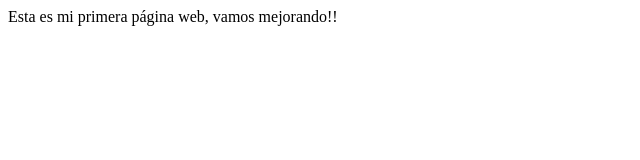
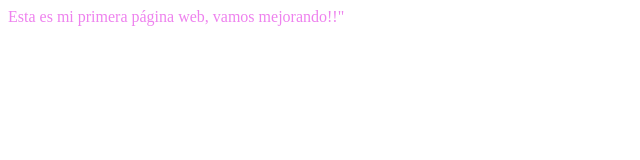
Before and after one commit to leymig/Capitulo-3, a plain HTML site: page titulo.html in a window 1280 px wide. Shown: the whole page, without its empty margins (0-640 px from the left). Drawn offline with Linux system fonts and the light colour scheme.

Commit message:
Update titulo.html

```diff
--- a/titulo.html
+++ b/titulo.html
@@ -1,10 +1,10 @@
 <HTML>
 	<HEAD>
 		<TITLE>Página de M.J</TITLE>
-		<META HTTP-EQUIV="REFRESH" CONTENT="10">
-		<META HTTP-EQUIV="EXPIRES" CONTENT="NO CACHE"
+		<META HTTP-EQUIV="Refresh" CONTENT="10">
+		<META HTTP-EQUIV="Expires" CONTENT="no-cache"
 	</HEAD>
-	<BODY>
-	  Esta es mi primera página web, vamos mejorando!!
-	</BODY>
-	</HTML>
+		<BODY>
+	  <FONT COLOR="violet">Esta es mi primera página web, vamos mejorando!!"</FONT>
+		</BODY>
+</HTML>
```
